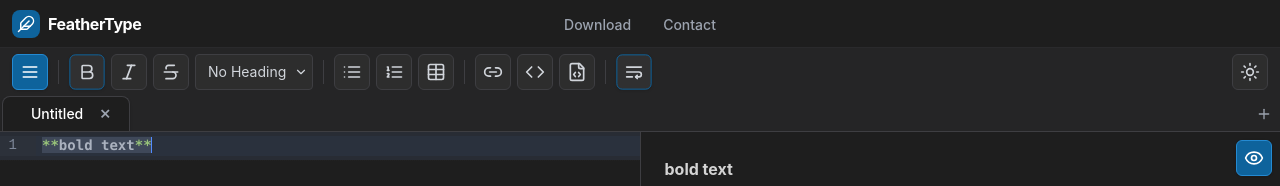
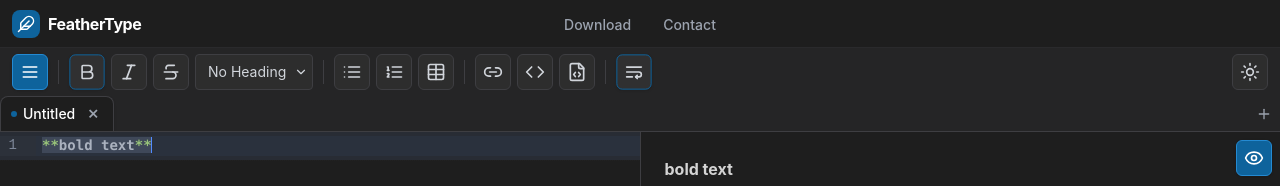
Before and after one commit to wahdanz1/feathertype, a React (Vite) app: page /editor in a window 1280 px wide. Both pictures are taken after a click on the button 87 px from the left and 72 px from the top of the page. Shown: the top 186 px of the page. Built offline with nearby package versions, Linux system fonts and the light colour scheme.

Commit message:
fix: clean up tab styling — remove separators, fix jump on switch, align title left/close right, tighten padding

```diff
--- a/src/components/Tab.tsx
+++ b/src/components/Tab.tsx
@@ -5,12 +5,11 @@ import { useEditorStore } from '../store/useEditorStore';
 interface TabProps {
   tab: TabType;
   isActive: boolean;
-  index: number;
   onSelect: () => void;
   onClose: () => void;
 }
 
-export function Tab({ tab, isActive, index, onSelect, onClose }: TabProps) {
+export function Tab({ tab, isActive, onSelect, onClose }: TabProps) {
   const renameTab = useEditorStore((s) => s.renameTab);
   const [isEditing, setIsEditing] = useState(false);
   const [editValue, setEditValue] = useState(tab.title);
@@ -44,14 +43,8 @@ export function Tab({ tab, isActive, index, onSelect, onClose }: TabProps) {
 
   return (
     <div onClick={onSelect} className={`tab group ${isActive ? 'tab-active' : 'tab-inactive'}`}>
-      {!isActive && index > 0 && (
-        <div className="absolute -left-[2px] w-[1px] h-4 top-1/2 -translate-y-1/2 bg-white/10" />
-      )}
-
-      <div className="flex items-center gap-2 overflow-hidden">
-        <div className="w-1.5 shrink-0">
-          {tab.isDirty && <span className="dirty-dot" title="Unsaved changes" />}
-        </div>
+      <div className="flex items-center gap-1.5 overflow-hidden flex-1 min-w-0">
+        {tab.isDirty && <span className="dirty-dot shrink-0" title="Unsaved changes" />}
         {isEditing ? (
           <input
             ref={inputRef}
@@ -71,7 +64,7 @@ export function Tab({ tab, isActive, index, onSelect, onClose }: TabProps) {
 
       <button
         onClick={(e) => { e.stopPropagation(); onClose(); }}
-        className={`tab-close ${isActive ? 'opacity-100' : ''}`}
+        className={`tab-close shrink-0 ${isActive ? 'opacity-100' : ''}`}
         title="Close"
       >
         <span className="text-lg" style={{ marginTop: '-2px' }}>×</span>
--- a/src/components/TabBar.tsx
+++ b/src/components/TabBar.tsx
@@ -21,11 +21,10 @@ export function TabBar() {
         ref={scrollRef}
         className="flex h-full overflow-x-auto overflow-y-hidden no-scrollbar flex-1"
       >
-        {tabs.map((tab, index) => (
+        {tabs.map((tab) => (
           <Tab
             key={tab.id}
             tab={tab}
-            index={index}
             isActive={tab.id === activeTabId}
             onSelect={() => setActiveTab(tab.id)}
             onClose={() => closeTab(tab.id)}
--- a/src/globals.css
+++ b/src/globals.css
@@ -154,7 +154,7 @@
 
   /* === Tab styling === */
   .tab {
-    @apply px-3.5 h-full min-w-[120px] max-w-[200px] flex items-center justify-between gap-3 cursor-pointer relative transition-all duration-150 mx-[2px];
+    @apply px-2.5 h-full min-w-[100px] max-w-[200px] flex items-center gap-2 cursor-pointer relative transition-all duration-150;
   }
   .tab-active {
     @apply bg-editor-bg text-white border-x border-t border-border z-10 -mb-[1px] rounded-t-lg shadow-sm font-medium;
@@ -163,7 +163,7 @@
     @apply bg-editor-bg-light text-text-light border-border-light;
   }
   .tab-inactive {
-    @apply bg-transparent text-theme-text-muted hover:bg-white/5 hover:rounded-t-lg border-transparent font-medium;
+    @apply bg-transparent text-theme-text-muted hover:bg-white/5 hover:rounded-t-lg border-x border-t border-transparent font-medium;
   }
   .light-theme .tab-inactive {
     @apply text-text-muted-light hover:bg-black/5;
```
